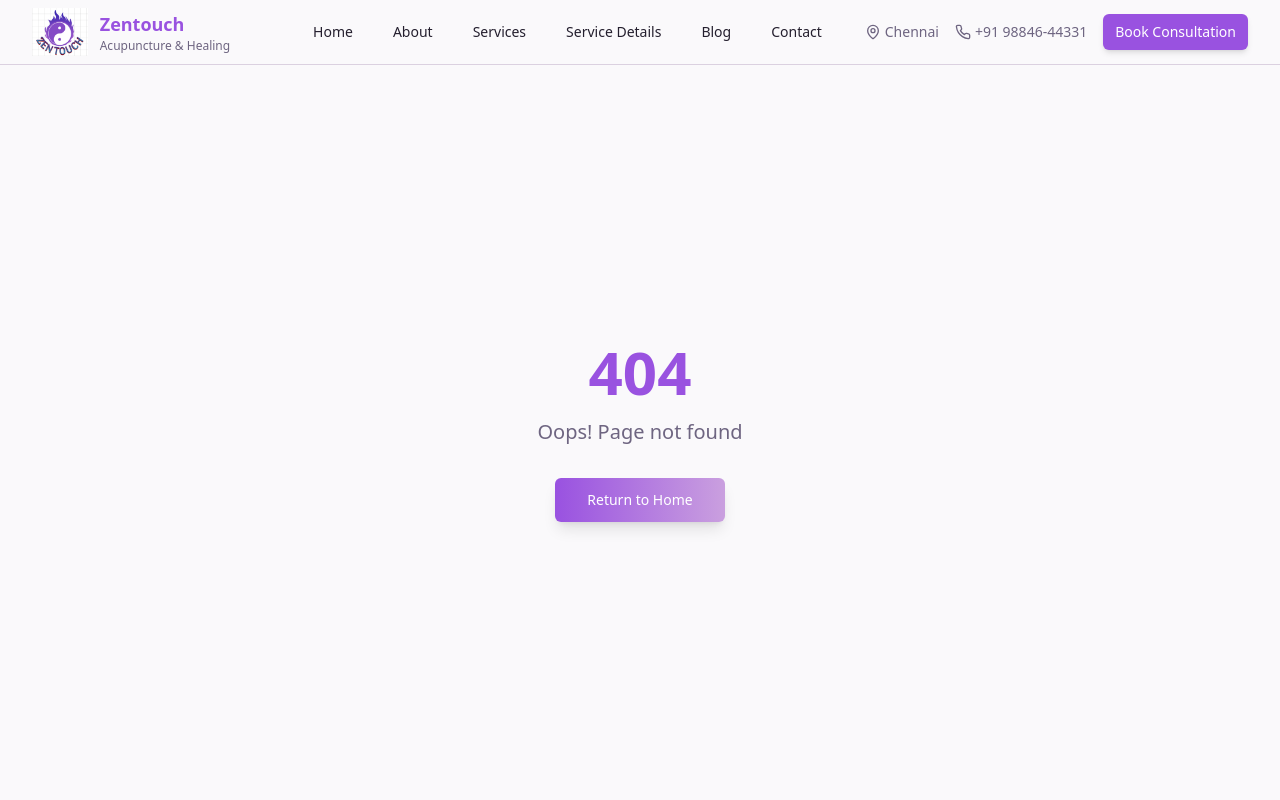
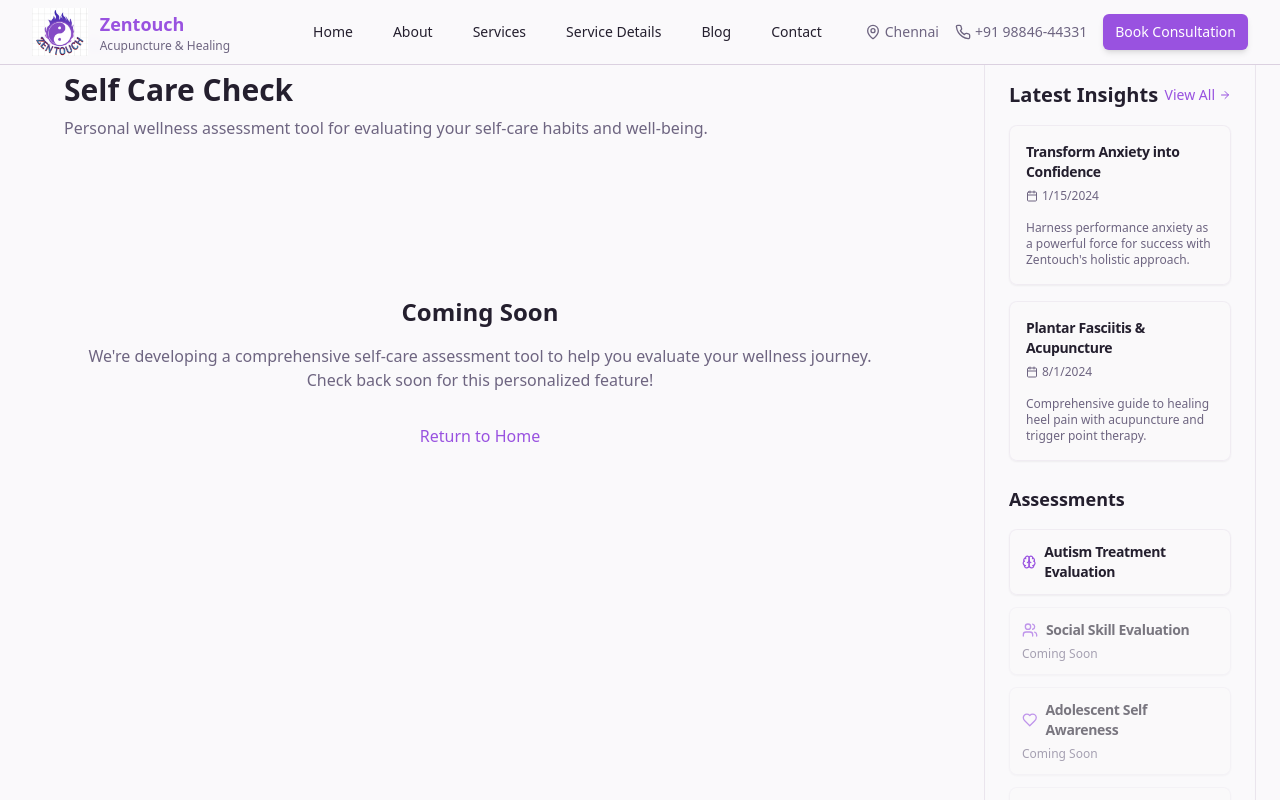
Before and after one commit to zen8touch/sarala-wellbeing-hub, a React (Vite) app: page /self-care-check in a window 1280 px wide. Shown: the top 800 px of the page. Built offline with nearby package versions, Linux system fonts and the light colour scheme.

Commit message:
Add 'Self Care Check' page and link
Create a new 'Self Care Check' page with a "Coming Soon" message, mirroring the style of the 'Social Skill Evaluation' page. Add a link to this new page in the `BlogPreview` component under the "Assessments" section, labeled "Self Care Check".

```diff
--- a/src/App.tsx
+++ b/src/App.tsx
@@ -10,6 +10,7 @@ import Assessment from "./pages/Assessment";
 import Blog from "./pages/Blog";
 import SocialSkillEvaluation from "./pages/SocialSkillEvaluation";
 import AdolescentSelfAwareness from "./pages/AdolescentSelfAwareness";
+import SelfCareCheck from "./pages/SelfCareCheck";
 import NotFound from "./pages/NotFound";
 
 const queryClient = new QueryClient();
@@ -27,6 +28,7 @@ const App = () => (
           <Route path="/blog" element={<Blog />} />
           <Route path="/social-skill-evaluation" element={<SocialSkillEvaluation />} />
           <Route path="/adolescent-self-awareness" element={<AdolescentSelfAwareness />} />
+          <Route path="/self-care-check" element={<SelfCareCheck />} />
           {/* ADD ALL CUSTOM ROUTES ABOVE THE CATCH-ALL "*" ROUTE */}
           <Route path="*" element={<NotFound />} />
         </Routes>
--- a/src/components/BlogPreview.tsx
+++ b/src/components/BlogPreview.tsx
@@ -1,7 +1,6 @@
-
 
 import { Card, CardContent, CardDescription, CardHeader, CardTitle } from "@/components/ui/card";
-import { Calendar, ArrowRight, Brain, Users, Heart } from "lucide-react";
+import { Calendar, ArrowRight, Brain, Users, Heart, CheckCircle } from "lucide-react";
 import { Link } from "react-router-dom";
 
 const blogPosts = [
@@ -39,6 +38,13 @@ const assessments = [
     title: "Adolescent Self Awareness",
     icon: Heart,
     link: "/adolescent-self-awareness",
+    available: false
+  },
+  {
+    id: 4,
+    title: "Self Care Check",
+    icon: CheckCircle,
+    link: "/self-care-check",
     available: false
   }
 ];
--- a/src/components/HeroSection.tsx
+++ b/src/components/HeroSection.tsx
@@ -1,6 +1,7 @@
 import { ArrowRight, Star, Users, Award } from "lucide-react";
 import { Button } from "@/components/ui/button";
 import { Card } from "@/components/ui/card";
+import { Link } from "react-router-dom";
 import heroImage from "@/assets/hero-healing.jpg";
 const drSaralaImage = "/lovable-uploads/798c3fe8-9f52-4b86-96a1-3ed678104880.png";
 
@@ -50,9 +51,11 @@ const HeroSection = () => {
                 Book Consultation
                 <ArrowRight className="ml-2 h-5 w-5 group-hover:translate-x-1 transition-transform" />
               </Button>
-              <Button variant="outline" size="lg">
-                Self care check
-              </Button>
+              <Link to="/self-care-check">
+                <Button variant="outline" size="lg">
+                  Self care check
+                </Button>
+              </Link>
             </div>
 
             {/* Stats */}
--- /dev/null
+++ b/src/pages/SelfCareCheck.tsx
@@ -0,0 +1,54 @@
+
+import Navigation from "@/components/Navigation";
+import Footer from "@/components/Footer";
+import BlogPreview from "@/components/BlogPreview";
+import { ArrowLeft } from "lucide-react";
+import { Link } from "react-router-dom";
+
+const SelfCareCheck = () => {
+  return (
+    <>
+      <Navigation />
+      <div className="min-h-screen bg-background py-8">
+        <div className="flex">
+          <main className="flex-1">
+            <div className="max-w-4xl mx-auto px-4 sm:px-6 lg:px-8">
+              <div className="mb-8">
+                <Link to="/" className="inline-flex items-center text-healing hover:text-healing/80 mb-4">
+                  <ArrowLeft className="h-4 w-4 mr-2" />
+                  Back to Home
+                </Link>
+                <h1 className="text-3xl font-bold text-foreground">Self Care Check</h1>
+                <p className="text-muted-foreground mt-2">
+                  Personal wellness assessment tool for evaluating your self-care habits and well-being.
+                </p>
+              </div>
+
+              <div className="flex items-center justify-center min-h-[400px]">
+                <div className="text-center">
+                  <h2 className="text-2xl font-semibold text-foreground mb-4">Coming Soon</h2>
+                  <p className="text-muted-foreground mb-8">
+                    We're developing a comprehensive self-care assessment tool to help you evaluate your wellness journey.
+                    Check back soon for this personalized feature!
+                  </p>
+                  <Link
+                    to="/"
+                    className="inline-flex items-center text-healing hover:text-healing/80 font-medium"
+                  >
+                    Return to Home
+                  </Link>
+                </div>
+              </div>
+            </div>
+          </main>
+          <aside className="hidden lg:block w-80 p-6">
+            <BlogPreview />
+          </aside>
+        </div>
+      </div>
+      <Footer />
+    </>
+  );
+};
+
+export default SelfCareCheck;
```
